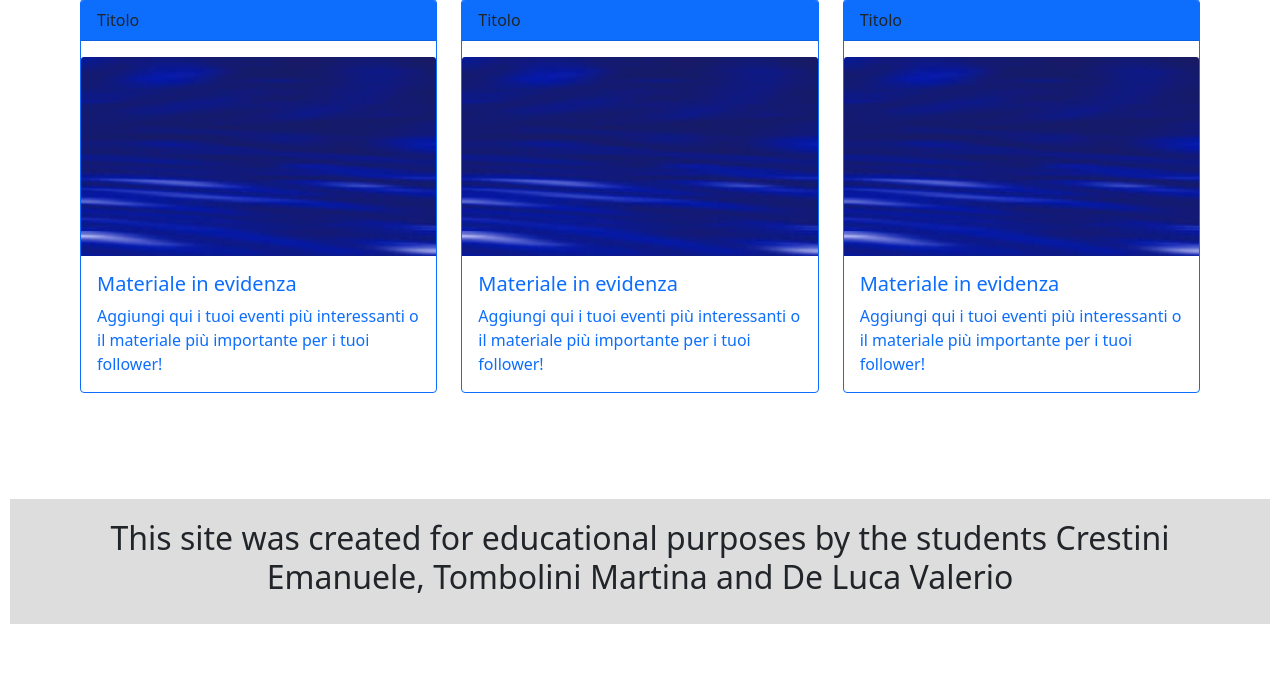
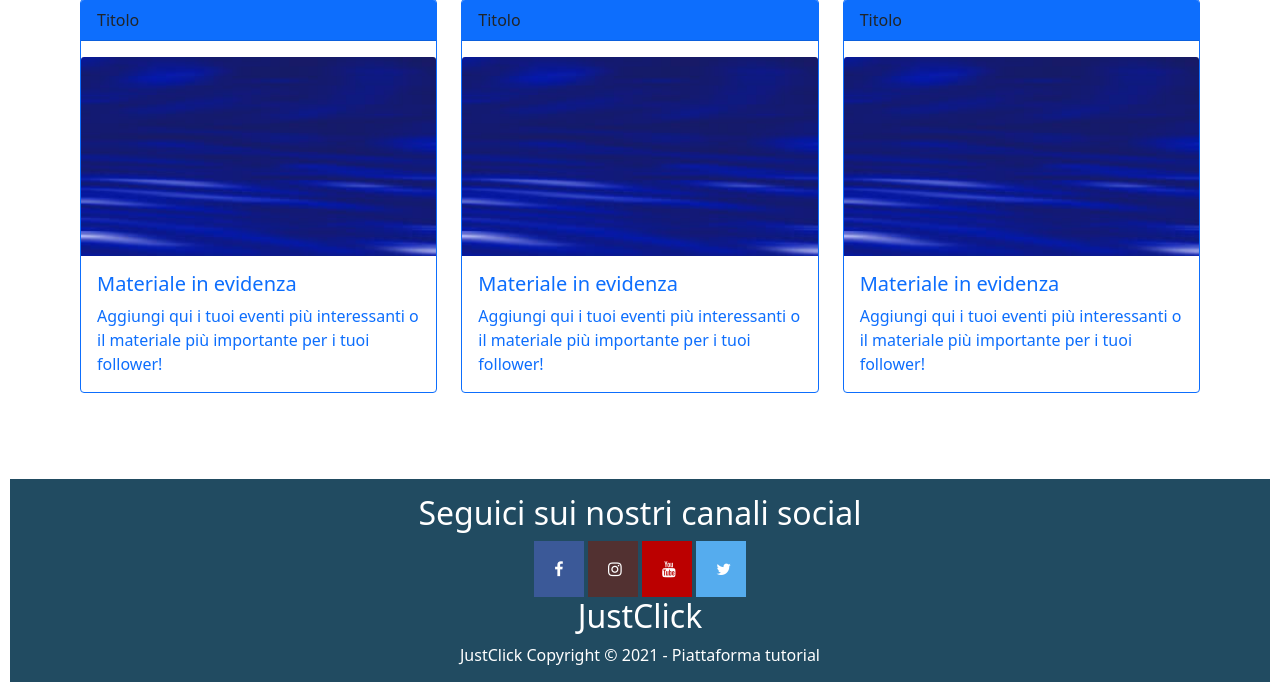
Before and after one commit to crestini1844738/JustClick, a PHP site: page /public/views/courses.html in a window 1280 px wide. Shown: the part 976-1668 px from the top of the page. Before the commit the page ends 1600 px from the top, so only its background shows below. Run offline with PHP 8.4, Linux system fonts and the light colour scheme.

Commit message:
courses in progress

```diff
--- a/public/php/login.php
+++ b/public/php/login.php
@@ -1,3 +1,4 @@
+<!--prova-->
 <?php
     /*$options['host'] = "localhost";
     $options['port'] = 5984;
--- a/public/styles/index.css
+++ b/public/styles/index.css
@@ -315,3 +315,47 @@
       width: 100%;
     }
   }
+
+
+/* footer */
+
+  .fa{
+    padding: 20px;
+    font-size: 30px;
+    width: 50px;
+    text-align: center;
+    text-decoration: none;
+}
+
+.fa:hover{
+    opacity: 0.5;
+}
+
+.fa-facebook{
+    background-color: #3B5998;
+    color: white;
+}
+
+.fa-twitter{
+    background-color: #55ACEE;
+    color:white;
+}
+
+.fa-instagram{
+    background-color: #523131 ;
+    color: white;
+
+
+}
+
+.fa-youtube{
+    background-color: #bb0000;
+    color: white;
+}
+
+footer{
+    text-align: center;
+    background-color: #214b61;
+    color: white;
+    padding: 15px;
+}
--- a/public/views/courses.html
+++ b/public/views/courses.html
@@ -8,6 +8,7 @@
     <link rel=stylesheet href="../styles/index.css" type="text/css">
     <link rel=stylesheet href="../styles/courses.css" type="text/css">
     <link rel=stylesheet href="../css/bootstrap.min.css" type="text/css">
+    <link rel="stylesheet" href="https://cdnjs.cloudflare.com/ajax/libs/font-awesome/4.7.0/css/font-awesome.min.css"/>
 </head>
 <body>
 
@@ -88,10 +89,15 @@
 
 
 
-<div class="footer">
-  <h2>This site was created for educational purposes by the students Crestini Emanuele, Tombolini
-    Martina and De Luca Valerio</h2>
-</div>
+    <footer>
+        <h2>Seguici sui nostri canali social</h2>
+        <a href="#" class="fa fa-facebook"></a>
+        <a href="#" class="fa fa-instagram"></a>
+        <a href="#" class="fa fa-youtube"></a>
+        <a href="#" class="fa fa-twitter"></a>
+        <h2 class="logo">JustClick</h2>
+        <div class="text-center">JustClick Copyright &copy; 2021 - Piattaforma tutorial </div>
+    </footer>
 
 </body>
 </html>
```
Also changed, not shown: public/views/index.html (+14 -8 lines).
